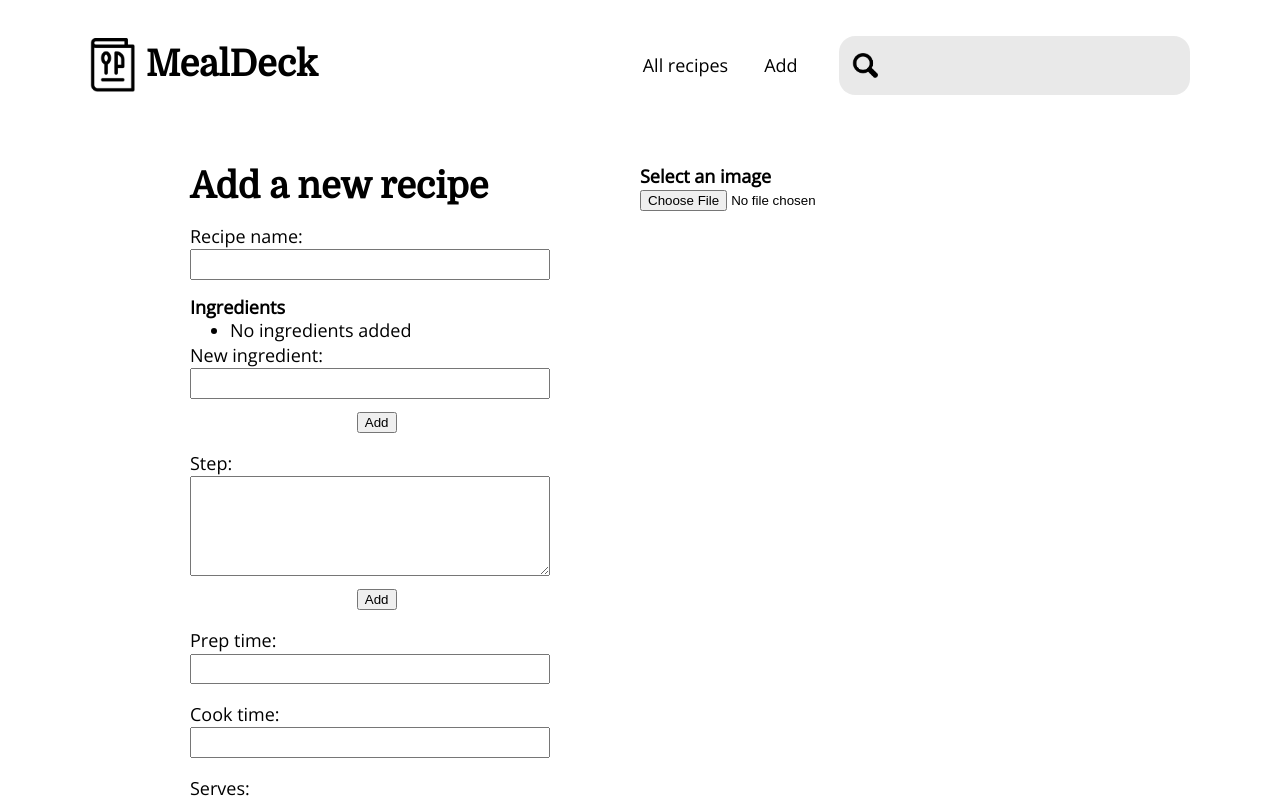
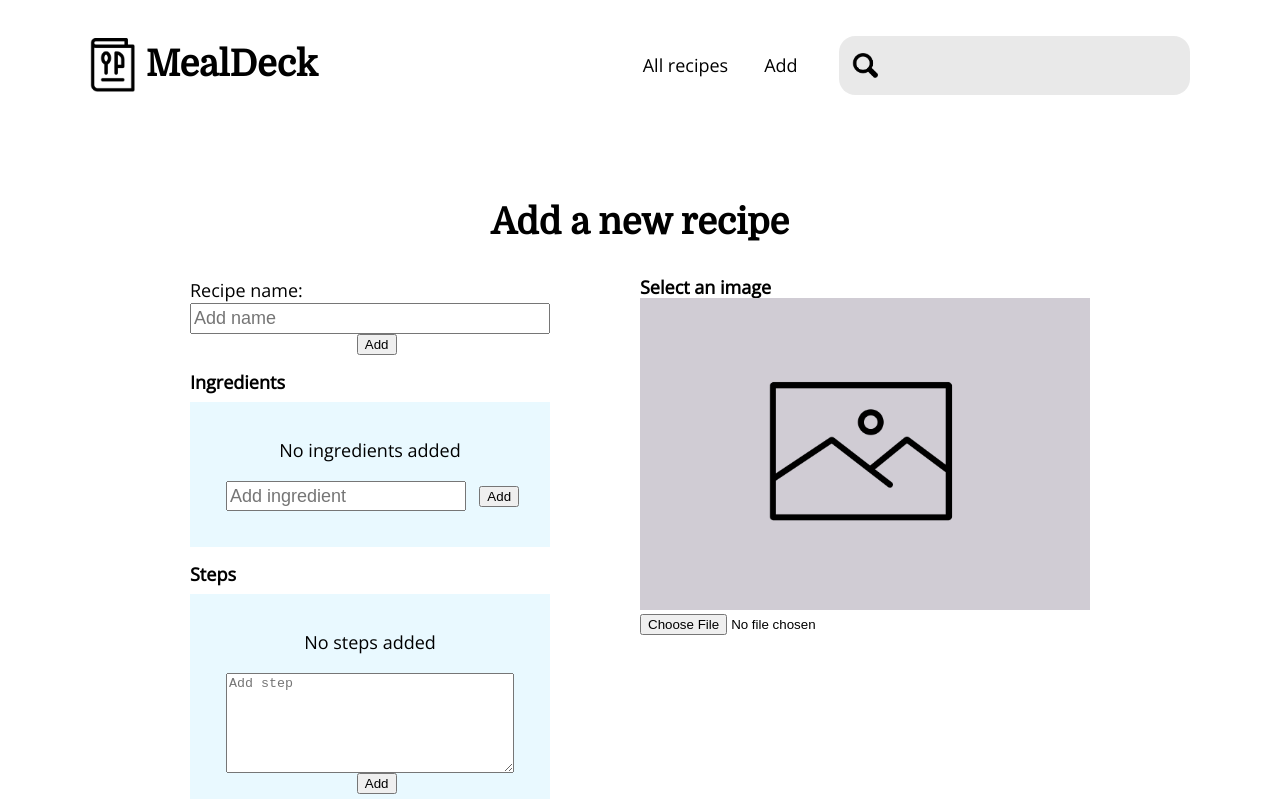
Before and after one commit to edlsto/recipe-creator, a Vue app: page /add in a window 1280 px wide. Shown: the top 799 px of the page. Built offline with nearby package versions, Linux system fonts and the light colour scheme.

Commit message:
Style add page

```diff
--- a/src/views/Add.vue
+++ b/src/views/Add.vue
@@ -1,55 +1,70 @@
 <template>
   <div class="add">
+    <h1 class="recipe-title">Add a new recipe</h1>
+
     <div class="two-col">
       <div class="add-text">
-        <h1 class="recipe-title">Add a new recipe</h1>
-        <div class="add-item">
+        <div v-if="!newRecipe.title" class="add-item">
           <label for="title">Recipe name:</label>
           <input
             class="add-item-input"
-            v-model="newRecipe.title"
+            v-model="newTitle"
             type="text"
             id="title"
+            placeholder="Add name"
           />
+          <button v-on:click="onSubmitTitle" class="add-item-button">
+            Add
+          </button>
+        </div>
+        <div v-else>
+          <h1>
+            {{ newRecipe.title }}
+          </h1>
         </div>
 
         <div class="add-item stack">
-          <h4>Ingredients</h4>
-          <ul>
-            <li v-if="!newRecipe.ingredients.length">No ingredients added</li>
+          <h4 class="section-title">Ingredients</h4>
+          <ul class="ingredients-list">
+            <p class="no-ingredients" v-if="!newRecipe.ingredients.length">
+              No ingredients added
+            </p>
             <li
               v-for="(ingredient, index) in newRecipe.ingredients"
               :key="index"
             >
               {{ ingredient }}
             </li>
-          </ul>
             <div class="form-row">
-            <label for="ingredient">New ingredient:</label>
               <div class="input-btn-container">
                 <input
+                  placeholder="Add ingredient"
                   v-model="newIngredient"
                   class="add-item-input"
                   type="text"
                   v-on:keyup.enter="onSubmitIngredient"
                   id="ingredient"
                 />
-            </div>
-          </div>
                 <button v-on:click="onSubmitIngredient" class="add-item-button">
                   Add
                 </button>
               </div>
+            </div>
+          </ul>
+        </div>
         <div class="add-item stack">
-          <ul v-if="newRecipe.steps.length">
+          <h4 class="section-title">Steps</h4>
+          <ol class="ingredients-list">
+            <p class="no-ingredients" v-if="!newRecipe.steps.length">
+              No steps added
+            </p>
             <li v-for="(step, index) in newRecipe.steps" :key="index">
               {{ step }}
             </li>
-          </ul>
             <div class="form-row">
-            <label for="step">Step:</label>
               <div class="input-btn-container">
                 <textarea
+                  placeholder="Add step"
                   v-model="newStep"
                   type="text"
                   v-on:keyup.enter="onSubmitStep"
@@ -60,6 +75,7 @@
             <button v-on:click="onSubmitStep" class="add-item-button">
               Add
             </button>
+          </ol>
         </div>
         <div class="add-item">
           <label for="prep-time|">Prep time:</label>
@@ -90,8 +106,11 @@
         </div>
       </div>
       <div class="add-image">
+        <h4>Select an image</h4>
+
         <div v-if="!newRecipe.image">
-          <h4>Select an image</h4>
+          <img src="../assets/placeholder.png" class="img-preview" />
+
           <input type="file" @change="onFileChange(newRecipe, $event)" />
         </div>
         <div v-else>
@@ -105,6 +124,8 @@
 </template>
 
 <script>
+// import Placeholder from "../assets/placeholder.png";
+
 export default {
   data() {
     return {
@@ -120,6 +141,7 @@ export default {
       },
       newIngredient: "",
       newStep: "",
+      newTitle: "",
     };
   },
   methods: {
@@ -130,6 +152,10 @@ export default {
     onSubmitStep: function() {
       this.newRecipe.steps.push(this.newStep);
       this.newStep = "";
+    },
+    onSubmitTitle: function() {
+      this.newRecipe.title = this.newTitle;
+      this.newTitle = "";
     },
     submitList: function() {
       this.$emit("add", this.newRecipe);
@@ -158,6 +184,9 @@ export default {
 </script>
 
 <style>
+.recipe-title {
+  margin: 1em auto;
+}
 .submit {
   align-self: center;
 }
@@ -196,7 +225,7 @@ export default {
 }
 
 .add-item-button {
-  margin: 1em 0 0 1em;
+  margin-left: 1em;
   align-self: center;
 }
 
@@ -209,6 +238,7 @@ export default {
 .input-btn-container {
   flex: 1 0 auto;
   display: flex;
+  margin-top: 1em;
 }
 
 .add-image {
@@ -223,4 +253,20 @@ textarea {
   height: 100px;
   flex: 1 0 auto;
 }
+
+.ingredients-list {
+  background: rgb(233, 249, 255);
+  display: flex;
+  padding: 2em;
+  list-style-position: inside;
+  flex-direction: column;
+}
+
+.no-ingredients {
+  margin: 0 auto;
+}
+
+.section-title {
+  margin-bottom: 0.5em;
+}
 </style>
```
Lines whose indentation alone changed are shown as unchanged.
